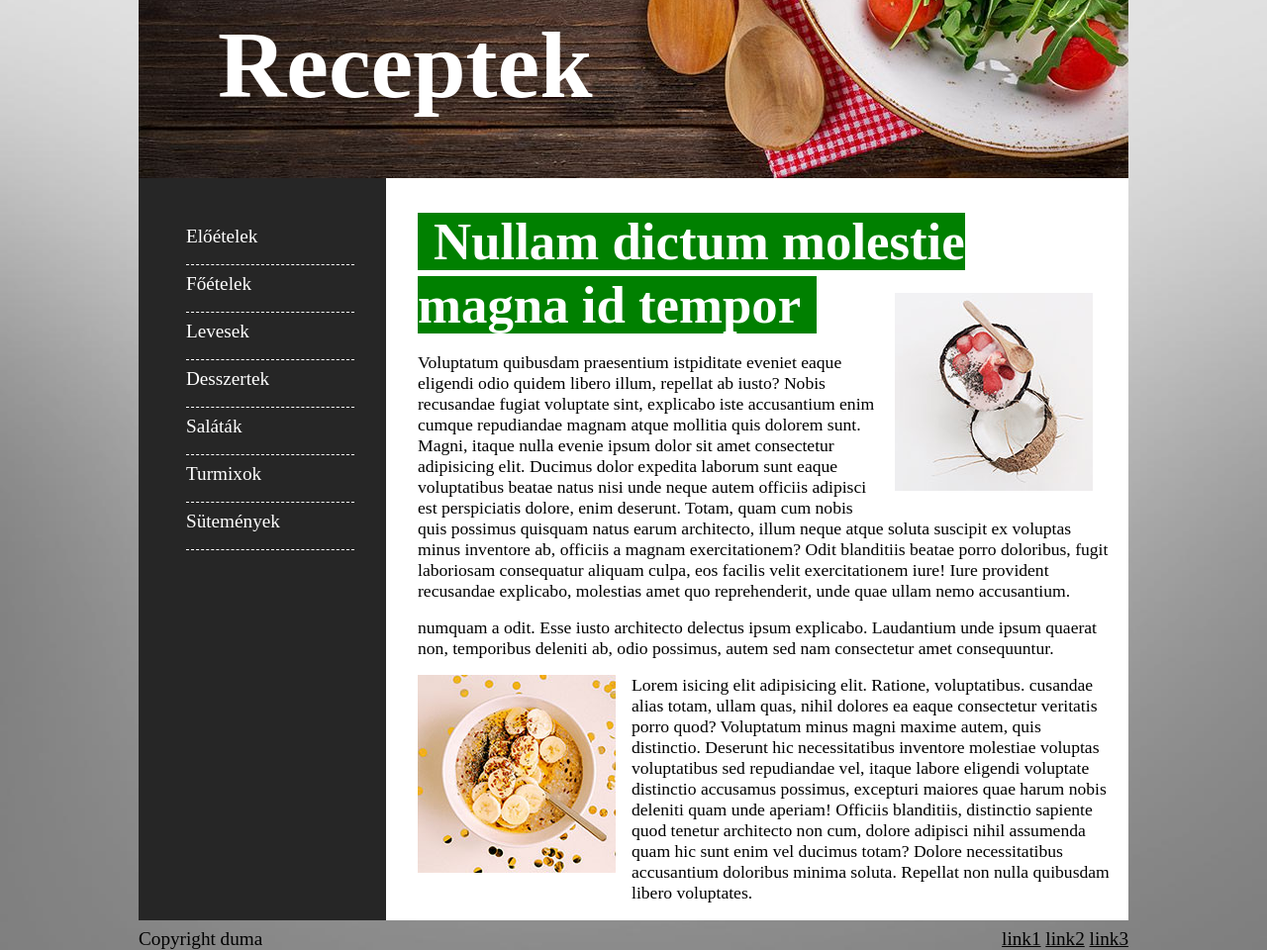
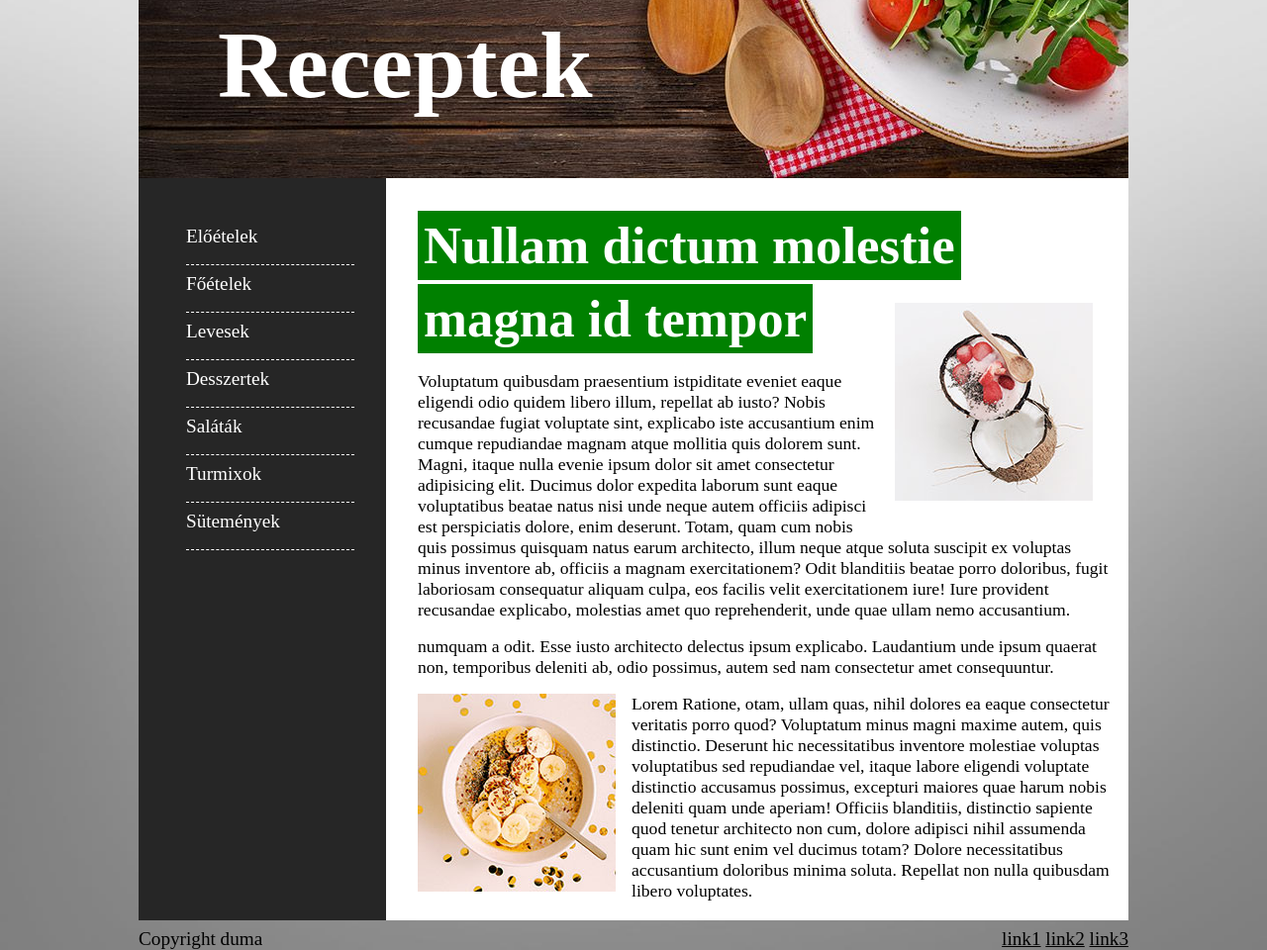
Before and after one commit to Crash92hun/hazi, a plain HTML site: page index.html in a window 1280 px wide. Shown: the whole page at 99% size. Drawn offline with Linux system fonts and the light colour scheme.

Commit message:
H2 módosítva

```diff
--- a/index.html
+++ b/index.html
@@ -29,7 +29,7 @@
             <p>  Voluptatum quibusdam praesentium istpiditate eveniet eaque eligendi odio quidem libero illum, repellat ab iusto? Nobis recusandae fugiat voluptate sint, explicabo iste accusantium enim cumque repudiandae magnam atque mollitia quis dolorem sunt. Magni, itaque nulla evenie ipsum dolor sit amet consectetur adipisicing elit. Ducimus dolor expedita laborum sunt eaque voluptatibus beatae natus nisi unde neque autem officiis adipisci est perspiciatis dolore, enim deserunt. Totam, quam cum nobis quis possimus quisquam natus earum architecto, illum neque atque soluta suscipit ex voluptas minus inventore ab, officiis a magnam exercitationem? Odit blanditiis beatae porro doloribus, fugit laboriosam consequatur aliquam culpa, eos facilis velit exercitationem iure! Iure provident recusandae explicabo, molestias amet quo reprehenderit, unde quae ullam nemo accusantium. </p>
             <p>numquam a odit. Esse iusto architecto delectus ipsum explicabo. Laudantium unde ipsum quaerat non, temporibus deleniti ab, odio possimus, autem sed nam consectetur amet consequuntur.</p>
             <img id="kep2" src="./pics/kaja2.jpg" alt="">
-            <p>Lorem isicing elit adipisicing elit. Ratione, voluptatibus. cusandae alias totam, ullam quas, nihil dolores ea eaque consectetur veritatis porro quod? Voluptatum minus magni maxime autem, quis distinctio. Deserunt hic necessitatibus inventore molestiae voluptas voluptatibus sed repudiandae vel, itaque labore eligendi voluptate distinctio accusamus possimus, excepturi maiores quae harum nobis deleniti quam unde aperiam! Officiis blanditiis, distinctio sapiente quod tenetur architecto non cum, dolore adipisci nihil assumenda quam hic sunt enim vel ducimus totam? Dolore necessitatibus accusantium doloribus minima soluta. Repellat non nulla quibusdam libero voluptates.</p>
+            <p>Lorem  Ratione, otam, ullam quas, nihil dolores ea eaque consectetur veritatis porro quod? Voluptatum minus magni maxime autem, quis distinctio. Deserunt hic necessitatibus inventore molestiae voluptas voluptatibus sed repudiandae vel, itaque labore eligendi voluptate distinctio accusamus possimus, excepturi maiores quae harum nobis deleniti quam unde aperiam! Officiis blanditiis, distinctio sapiente quod tenetur architecto non cum, dolore adipisci nihil assumenda quam hic sunt enim vel ducimus totam? Dolore necessitatibus accusantium doloribus minima soluta. Repellat non nulla quibusdam libero voluptates.</p>
 
         </div>
         <div class="footer">
--- a/style/style.css
+++ b/style/style.css
@@ -71,8 +71,11 @@ body{
     display: inline;
     background-color: green;
     color: white;
-    padding: 0 1rem 0rem 1rem;
-    line-height: 4rem;
+    border: 6px solid green;
+    -webkit-box-decoration-break: clone;
+    box-decoration-break: clone;
+  /*   padding: 0 1rem 0rem 1rem; */
+    line-height: 4.6rem;
 }
 .jobb p{
     padding: 1rem 0 0 0;
```
